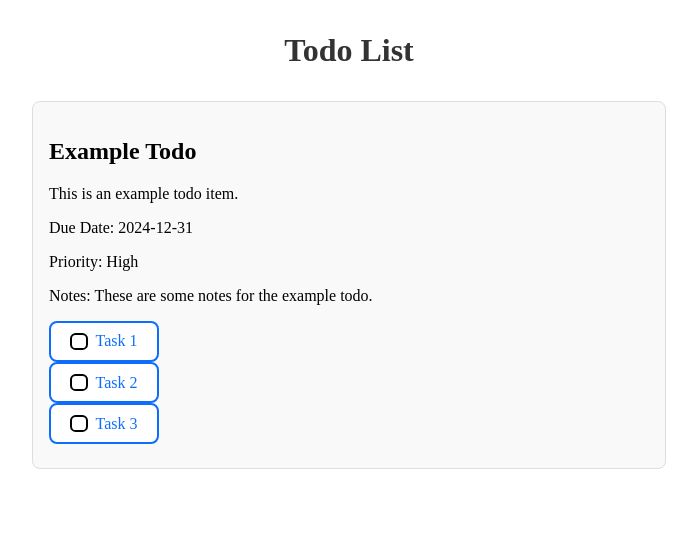
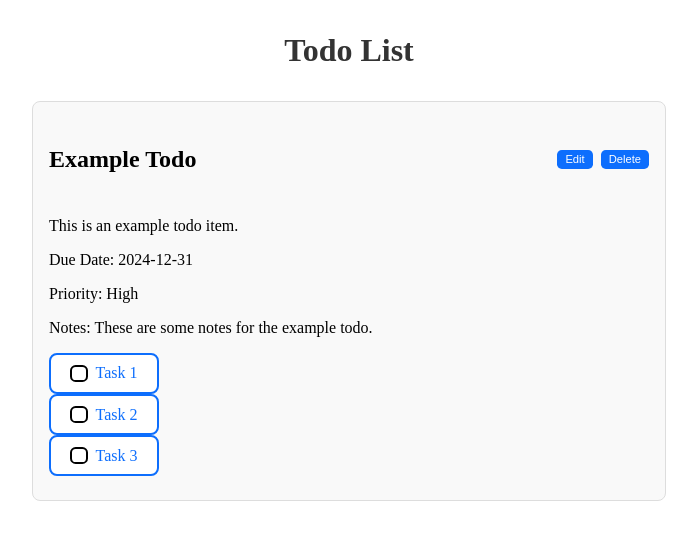
Before and after one commit to AleixMJ/TOP---Project-Todo-List, a website built with webpack: page src/index.html in a window 1280 px wide. Shown: the whole page, without its empty margins (291-988 px from the left). Built offline with nearby package versions, Linux system fonts and the light colour scheme.

Commit message:
added Edit and Delete buttons to the todo task (still needs to add functionability)

```diff
--- a/src/index.js
+++ b/src/index.js
@@ -11,4 +11,7 @@ const todoDefault = new Todo(
 );
 
 const todoContainer = document.querySelector(".todo-container");
-todoContainer.innerHTML = todoDefault.Display();
+const todoTask = document.createElement("div");
+todoTask.classList.add("todo-item");
+todoTask.innerHTML = todoDefault.Display();
+todoContainer.appendChild(todoTask);
--- a/src/styles.css
+++ b/src/styles.css
@@ -70,3 +70,28 @@ h1 {
 .check-button:hover {
   background: #e7f1ff;
 }
+
+.todo-header {
+    display: grid;
+    grid-template-columns: auto 1fr;
+    align-items: center;
+    gap: 1rem;
+    padding: 0.5rem 0;
+}
+
+.todo-actions {
+    display: flex;
+    gap: 0.5rem;
+    justify-content: flex-end;
+}
+
+.todo-header button {
+    padding: 0.2rem 0.5rem;
+    border: none;
+    border-radius: 0.3rem;
+    background: #0d6efd;
+    color: white;
+    cursor: pointer;
+    font-size: 0.7rem;
+    transition: background 0.18s ease;
+}
--- a/src/todo.js
+++ b/src/todo.js
@@ -12,7 +12,15 @@ export default class Todo {
   Display() {
     return `
       <div class="todo-item">
+        <div class="todo-header">
             <h2>${this.title}</h2>
+            <div class="todo-actions">
+                <button class="edit-button">Edit</button>
+                <button class="delete-button">Delete</button>
+            </div>
+        </div>
+
+        <div class="todo-content">
             <p>${this.description}</p>
             <p>Due Date: ${this.dueDate}</p>
             <p>Priority: ${this.priority}</p>
@@ -22,6 +30,7 @@ export default class Todo {
                 <input type="checkbox"><span>${item}</span></label></li>`).join("")}
             </ul>
         </div>
+      </div>
     `;
   }
 }
```
Lines whose indentation alone changed are shown as unchanged.
